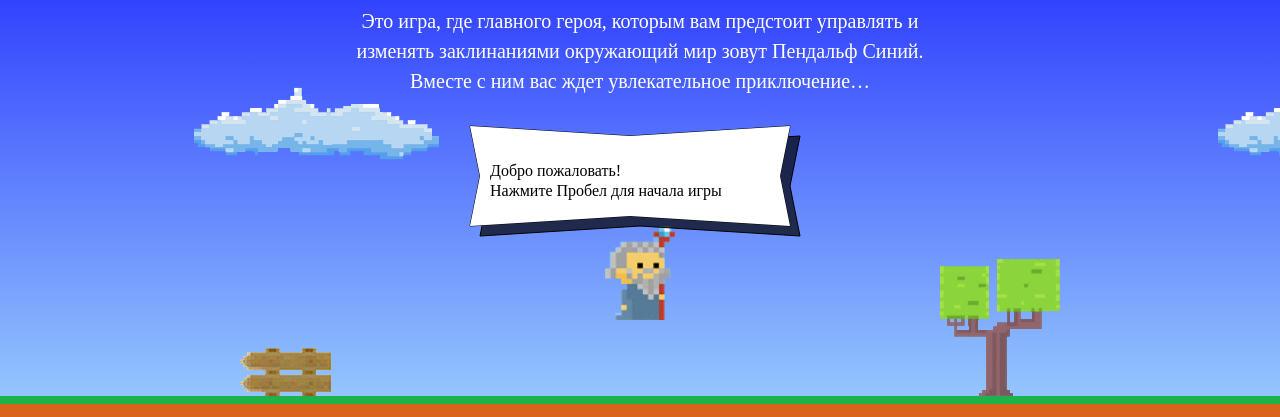
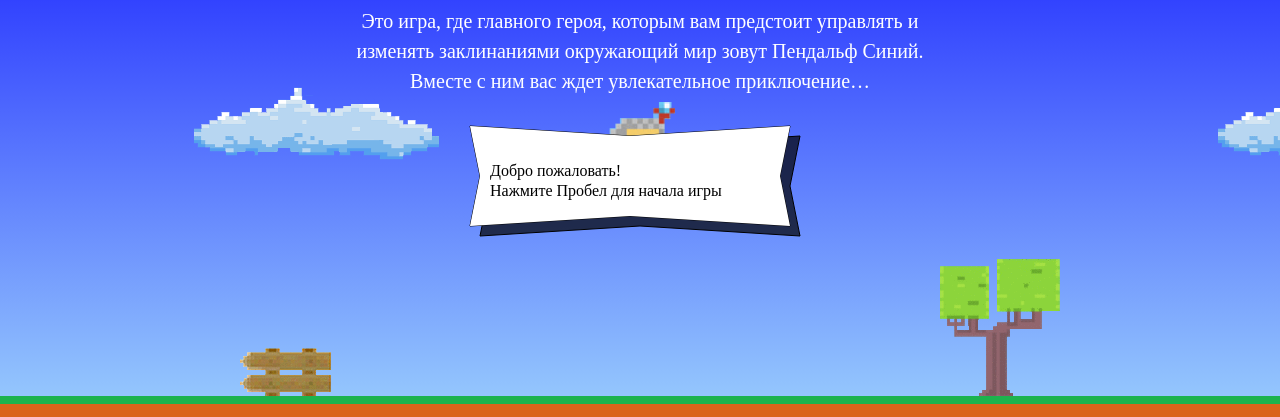
Before and after one commit to georg3103/60370-code-and-magick, a website: page index.html in a window 1280 px wide. Shown: the part 203-620 px from the top of the page. Drawn offline with Linux system fonts and the light colour scheme; a web font is replaced by a local one.

Commit message:
Задал положение мага по вертикали

```diff
--- a/index.html
+++ b/index.html
@@ -189,6 +189,7 @@ var getFireballSpeed = function(left) {
 };
 var wizardSpeed = 3;
 var wizardWidth  = 70;
+var wizardHeight = wizardWidth * 1.337;
 var getWizardHeight = function () {
   return wizardWidth * 1.337;
 };
@@ -196,7 +197,7 @@ function getWizardX(width) {
   return width / 2 - wizardWidth / 2;
 }
 function getWizardY(height) {
-  return height * 2 / 3 - wizardWidth;
+  return height * 1 / 3 - wizardHeight;
 };
 
 </script>
```
